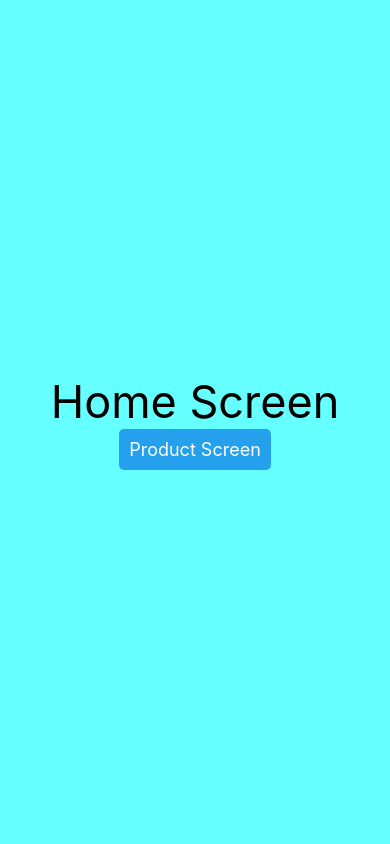
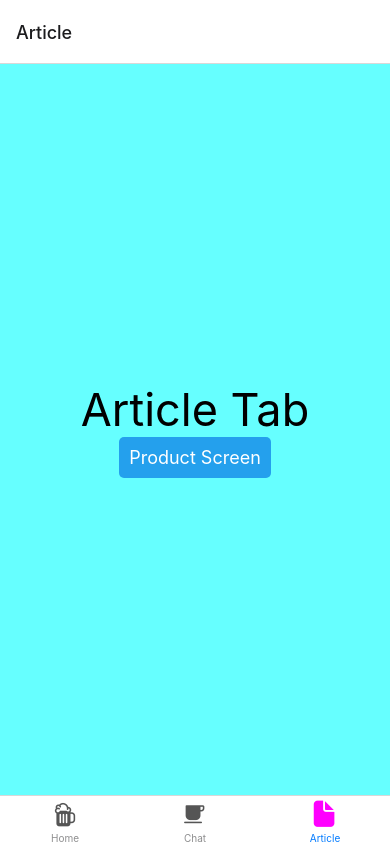
Before and after one commit to manujgogoi/RN-Practice, a React Native app: screen /Article in a window 390 px wide. Built offline with nearby package versions, Linux system fonts and the light colour scheme.

Commit message:
React Native Bottom Tab with custom icons

```diff
--- a/App.js
+++ b/App.js
@@ -1,7 +1,7 @@
 import { NavigationContainer } from "@react-navigation/native";
 import { createStackNavigator } from "@react-navigation/stack";
 import { View, Text, SafeAreaView, StyleSheet } from "react-native";
-import HomeScreen from "./src/Screens/HomeScreen";
+import HomeScreen from "./src/Screens/Home/HomeScreen";
 import ProductScreen from "./src/Screens/ProductScreen";
 
 const Stack = createStackNavigator();
@@ -11,11 +11,11 @@ const App = () => {
     <NavigationContainer>
       <Stack.Navigator screenOptions={{ header: () => null }}>
         <Stack.Screen
-          name="Home"
+          name="HomeScreen"
           component={HomeScreen}
           options={{ header: () => null }}
         />
-        <Stack.Screen name="Product" component={ProductScreen} />
+        <Stack.Screen name="ProductScreen" component={ProductScreen} />
       </Stack.Navigator>
     </NavigationContainer>
   );
--- a/package.json
+++ b/package.json
@@ -10,6 +10,8 @@
     "eject": "expo eject"
   },
   "dependencies": {
+    "@react-navigation/bottom-tabs": "^6.2.0",
+    "@react-navigation/material-top-tabs": "^6.1.1",
     "@react-navigation/native": "^6.0.8",
     "@react-navigation/stack": "^6.1.1",
     "expo": "~44.0.0",
@@ -19,8 +21,10 @@
     "react-dom": "17.0.1",
     "react-native": "0.64.3",
     "react-native-gesture-handler": "~2.1.0",
+    "react-native-pager-view": "5.4.9",
     "react-native-safe-area-context": "3.3.2",
     "react-native-screens": "~3.10.1",
+    "react-native-tab-view": "^3.1.1",
     "react-native-toast-notifications": "^3.2.3",
     "react-native-web": "0.17.1"
   },
--- /dev/null
+++ b/src/Screens/Home/HomeScreen.js
@@ -0,0 +1,60 @@
+import { View, Text, StyleSheet, Pressable } from "react-native";
+import { createBottomTabNavigator } from "@react-navigation/bottom-tabs";
+import HomeTab from "./Tabs/HomeTab";
+import ChatTab from "./Tabs/ChatTab";
+import ArticleTab from "./Tabs/ArticleTab";
+import { Ionicons } from "@expo/vector-icons";
+
+const Tab = createBottomTabNavigator();
+
+const HomeScreen = ({ navigation }) => {
+  return (
+    <Tab.Navigator
+      screenOptions={({ route }) => ({
+        tabBarIcon: ({ focused, size, color }) => {
+          let iconName;
+          if (route.name === "Home") {
+            iconName = "beer";
+            size = focused ? 30 : 25;
+            color = focused ? "#f0f" : "#555";
+          } else if (route.name === "Chat") {
+            iconName = "cafe";
+            size = focused ? 30 : 25;
+            color = focused ? "#f0f" : "#555";
+          } else if (route.name === "Article") {
+            iconName = "document";
+            size = focused ? 30 : 25;
+            color = focused ? "#f0f" : "#555";
+          }
+          return <Ionicons name={iconName} size={size} color={color} />;
+        },
+      })}
+    >
+      <Tab.Screen name="Home" component={HomeTab} />
+      <Tab.Screen name="Chat" component={ChatTab} />
+      <Tab.Screen name="Article" component={ArticleTab} />
+    </Tab.Navigator>
+  );
+};
+
+const styles = StyleSheet.create({
+  container: {
+    flex: 1,
+    alignItems: "center",
+    justifyContent: "center",
+    backgroundColor: "#66ffff",
+  },
+  title: {
+    fontSize: 45,
+  },
+  button: {
+    padding: 10,
+    borderRadius: 5,
+  },
+  buttonText: {
+    color: "#fff",
+    fontSize: 18,
+  },
+});
+
+export default HomeScreen;
--- /dev/null
+++ b/src/Screens/Home/Tabs/ArticleTab.js
@@ -0,0 +1,43 @@
+import { View, Text, StyleSheet, Pressable } from "react-native";
+
+const ArticleTab = ({ navigation }) => {
+  const handleNavigation = () => {
+    navigation.navigate("ProductScreen");
+  };
+  return (
+    <View style={styles.container}>
+      <Text style={styles.title}>Article Tab</Text>
+      <Pressable
+        onPress={handleNavigation}
+        style={({ pressed }) => [
+          { backgroundColor: pressed ? "#000" : "#24a0ed" },
+          styles.button,
+        ]}
+      >
+        <Text style={styles.buttonText}>Product Screen</Text>
+      </Pressable>
+    </View>
+  );
+};
+
+const styles = StyleSheet.create({
+  container: {
+    flex: 1,
+    alignItems: "center",
+    justifyContent: "center",
+    backgroundColor: "#66ffff",
+  },
+  title: {
+    fontSize: 45,
+  },
+  button: {
+    padding: 10,
+    borderRadius: 5,
+  },
+  buttonText: {
+    color: "#fff",
+    fontSize: 18,
+  },
+});
+
+export default ArticleTab;
--- /dev/null
+++ b/src/Screens/Home/Tabs/ChatTab.js
@@ -0,0 +1,43 @@
+import { View, Text, StyleSheet, Pressable } from "react-native";
+
+const ChatTab = ({ navigation }) => {
+  const handleNavigation = () => {
+    navigation.navigate("ProductScreen");
+  };
+  return (
+    <View style={styles.container}>
+      <Text style={styles.title}>Chat Tab</Text>
+      <Pressable
+        onPress={handleNavigation}
+        style={({ pressed }) => [
+          { backgroundColor: pressed ? "#000" : "#24a0ed" },
+          styles.button,
+        ]}
+      >
+        <Text style={styles.buttonText}>Product Screen</Text>
+      </Pressable>
+    </View>
+  );
+};
+
+const styles = StyleSheet.create({
+  container: {
+    flex: 1,
+    alignItems: "center",
+    justifyContent: "center",
+    backgroundColor: "#66ffff",
+  },
+  title: {
+    fontSize: 45,
+  },
+  button: {
+    padding: 10,
+    borderRadius: 5,
+  },
+  buttonText: {
+    color: "#fff",
+    fontSize: 18,
+  },
+});
+
+export default ChatTab;
--- a/src/Screens/HomeScreen.js
+++ b/src/Screens/Home/Tabs/HomeTab.js
@@ -1,13 +1,12 @@
 import { View, Text, StyleSheet, Pressable } from "react-native";
-import { backgroundColor } from "react-native/Libraries/Components/View/ReactNativeStyleAttributes";
 
-const HomeScreen = ({ navigation }) => {
+const HomeTab = ({ navigation }) => {
   const handleNavigation = () => {
-    navigation.navigate("Product");
+    navigation.navigate("ProductScreen");
   };
   return (
     <View style={styles.container}>
-      <Text style={styles.title}>Home Screen</Text>
+      <Text style={styles.title}>Home Tab</Text>
       <Pressable
         onPress={handleNavigation}
         style={({ pressed }) => [
@@ -41,4 +40,4 @@ const styles = StyleSheet.create({
   },
 });
 
-export default HomeScreen;
+export default HomeTab;
```
Also changed, not shown: 1 other file (tests, documents, lock files or other folders).
